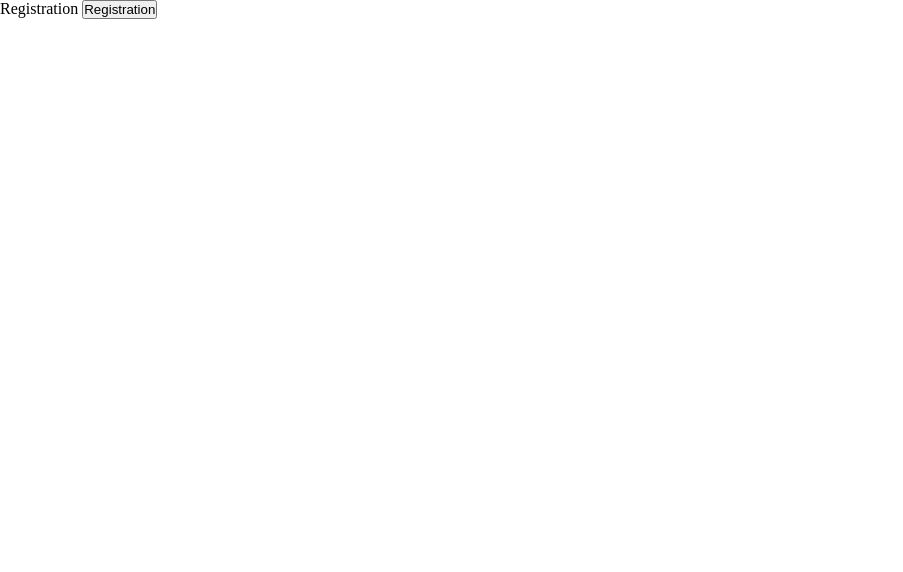
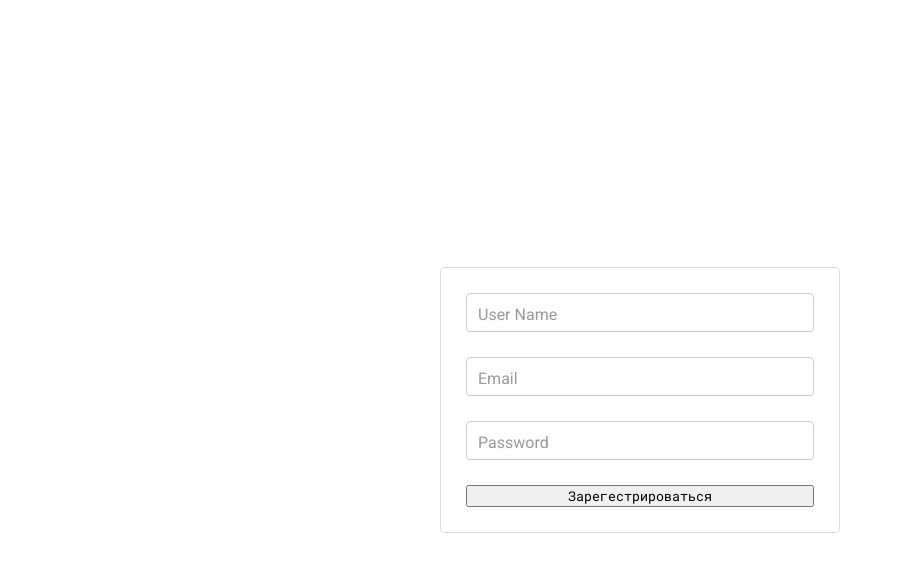
Before and after one commit to OstPerino/tic-tac-toe-client, a Vue app: page /registration in a window 1280 px wide. Shown: the top 572 px of the page, without its empty margins (0-903 px from the left). Built offline with nearby package versions, Linux system fonts and the light colour scheme.

Commit message:
Сделал форму регистрации

```diff
--- /dev/null
+++ b/src/components/UI/CustomButton.vue
@@ -0,0 +1,33 @@
+<template>
+  <button
+    class="custom-button"
+    @click="onClickHandler"
+    :disabled="props.disabled"
+  >
+    <slot></slot>
+  </button>
+</template>
+
+<script setup lang="ts">
+const emit = defineEmits(["click"]);
+
+const props = defineProps({
+  disabled: {
+    type: Boolean,
+    required: true,
+    default: false,
+  },
+});
+
+const onClickHandler = () => {
+  emit("click");
+};
+</script>
+
+<style scoped lang="scss">
+@import "@/styles/_base.scss";
+
+.custom-button {
+  font-family: 'Roboto Mono', monospace;
+}
+</style>
--- a/src/components/UI/CustomInput.vue
+++ b/src/components/UI/CustomInput.vue
@@ -1,10 +1,93 @@
 <template>
-  <div></div>
+  <div class="custom-input-container">
+    <input
+      class="custom-input"
+      @input="onInputHandler"
+      :value="modelValue"
+      :placeholder="labelValue"
+      :class="{ 'has-value': modelValue }"
+      :type="isPassword"
+      id="custom-input"
+    />
+    <label class="custom-input-label" :class="{ active: modelValue }">
+      {{ props.labelValue }}
+    </label>
+  </div>
 </template>
 
-<script lang="ts">
+<script setup lang="ts">
+const emit = defineEmits(["update:modelValue"]);
+
+const props = defineProps({
+  modelValue: {
+    type: String,
+    required: true,
+  },
+  labelValue: {
+    type: String,
+    required: true,
+    default: () => "",
+  },
+  isPassword: {
+    type: String,
+    required: false,
+    default: "text",
+  }
+});
+
+const onInputHandler = (event: any) => {
+  const target = event.target as HTMLInputElement;
+  emit("update:modelValue", event.target.value);
+};
 </script>
 
 <style lang="scss" scoped>
+@import "@/styles/_base.scss";
+
+.custom-input-container {
+  position: relative;
+  width: 100%;
+
+  input {
+    font-family: 'Roboto Mono', monospace;
+    border: 1px solid #ccc;
+    border-radius: 4px;
+    font-size: 16px;
+    padding: 8px 12px;
+    width: 100%;
+    outline: none;
+
+    &:focus {
+      border-color: #6d9bf1;
+    }
+
+    &::placeholder {
+      color: transparent;
+      transform: translateY(-100%);
+    }
+
+    &:not(:placeholder-shown) + label {
+      top: -18px;
+      font-size: 12px;
+      color: #6d9bf1;
+    }
+  }
+
+  label {
+    position: absolute;
+    top: 12px;
+    left: 12px;
+    font-size: 16px;
+    color: #999;
+    transition: all 0.2s ease;
+    pointer-events: none;
+
+    &.active {
+      top: -18px;
+      font-size: 12px;
+      color: #6d9bf1;
+    }
+  }
+}
 
 </style>
--- a/src/components/registration/RegistrationForm.vue
+++ b/src/components/registration/RegistrationForm.vue
@@ -1,13 +1,59 @@
 <template>
-
+  <form class="registration-form" @click.prevent>
+    <CustomInput
+      :label-value="'User Name'"
+      v-model="registrationState.username"
+      @update:model-value="registrationState.username = $event"
+    />
+    <CustomInput
+      :label-value="'Email'"
+      v-model="registrationState.email"
+      @update:model-value="registrationState.email = $event"
+    />
+    <CustomInput
+      :label-value="'Password'"
+      v-model="registrationState.password"
+      @update:model-value="registrationState.password = $event"
+      :is-password="'password'"
+    />
+    <CustomButton :disabled="false" @click="submitRegistration">
+      Зарегестрироваться
+    </CustomButton>
+  </form>
 </template>
 
-<script>
-export default {
-  name: "RegistrationForm"
+<script setup lang="ts">
+import CustomInput from "@/components/UI/CustomInput.vue";
+import { reactive } from "vue";
+import CustomButton from "@/components/UI/CustomButton.vue";
+
+const registrationState = reactive({
+  username: "",
+  email: "",
+  password: "",
+});
+
+const submitRegistration = () => {
+  console.log(111)
 }
 </script>
 
-<style scoped>
+<style scoped lang="scss">
+@import "@/styles/_base.scss";
 
+.registration-form {
+  display: flex;
+  flex-direction: column;
+  gap: 25px;
+  width: 400px;
+  margin: auto;
+  padding: 25px;
+  border: 1px solid #ddd;
+  border-radius: 4px;
+
+  label {
+    font-weight: bold;
+    margin-bottom: 5px;
+  }
+}
 </style>
--- a/src/main.ts
+++ b/src/main.ts
@@ -2,5 +2,6 @@ import { createApp } from "vue";
 import App from "./App.vue";
 import router from "./router";
 import store from "./store";
+import "@/styles/_base.scss";
 
 createApp(App).use(store).use(router).mount("#app");
--- a/src/styles/_base.scss
+++ b/src/styles/_base.scss
@@ -1,5 +1,7 @@
 
 @import "@/styles/_variables.scss";
+@import url('https://fonts.googleapis.com/css2?family=Roboto:wght@100;300;400;500;700;900&display=swap');
+@import url('https://fonts.googleapis.com/css2?family=Roboto+Mono:wght@300;400;500;600;700&display=swap');
 
 *,
 *::after,
@@ -7,6 +9,16 @@
   padding: 0;
   margin: 0;
   box-sizing: border-box;
+}
+
+html, body {
+  height: 100%;
+  margin: 0;
+  padding: 0;
+}
+
+body {
+  font-family: 'Roboto', sans-serif;
 }
 
 #app {
--- a/src/views/PublicPages/RegistrationPage.vue
+++ b/src/views/PublicPages/RegistrationPage.vue
@@ -1,32 +1,42 @@
 <template>
   <div class="registration-page">
-    Registration
-    <button @click="registrationRequest">Registration</button>
+    <RegistrationForm />
+    <!--    Registration-->
+    <!--    <button @click="registrationRequest">Registration</button>-->
   </div>
 </template>
 
 <script setup lang="ts">
-import {registration} from "@/api/userServices/userService";
-import {RegistrationData} from "@/api/userServices/types";
-import {AxiosError} from "axios";
-import {reactive} from "vue";
+import { registration } from "@/api/userServices/userService";
+import { RegistrationData } from "@/api/userServices/types";
+import { AxiosError } from "axios";
+import { reactive } from "vue";
+import RegistrationForm from "@/components/registration/RegistrationForm.vue";
 
-const errors: Array<AxiosError> = reactive([])
+const errors: Array<AxiosError> = reactive([]);
 
 const registrationRequest = async () => {
   try {
     const registrationData: RegistrationData = {
       email: "nikita@gmail.com",
       password: "password",
-      username: "Nikita"
-    }
+      username: "Nikita",
+    };
     const response = await registration(registrationData);
   } catch (e: any) {
     errors.push(e);
   }
-}
+};
 </script>
 
-<style scoped>
+<style scoped lang="scss">
+@import "@/styles/_base.scss";
 
+.registration-page {
+  width: 100%;
+  height: 100%;
+  display: flex;
+  justify-content: center;
+  align-items: center;
+}
 </style>
```
